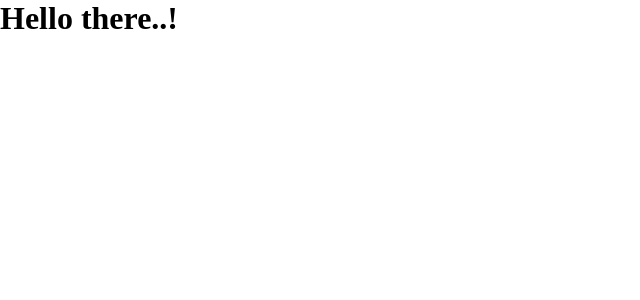
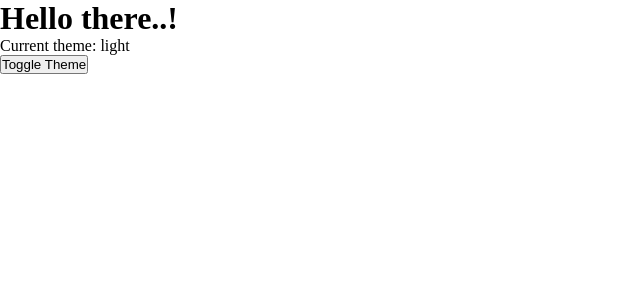
Before and after one commit to Shashidharak89/LEARNIX, a Next.js app: page / in a window 1280 px wide. Shown: the top 300 px of the page, without its empty margins (0-640 px from the left). Built offline with nearby package versions, Linux system fonts and the light colour scheme.

Commit message:
Theme context added

```diff
--- a/src/app/layout.js
+++ b/src/app/layout.js
@@ -1,28 +1,13 @@
-import { Geist, Geist_Mono } from "next/font/google";
 import "./globals.css";
-
-const geistSans = Geist({
-  variable: "--font-geist-sans",
-  subsets: ["latin"],
-});
-
-const geistMono = Geist_Mono({
-  variable: "--font-geist-mono",
-  subsets: ["latin"],
-});
-
-export const metadata = {
-  title: "Create Next App",
-  description: "Generated by create next app",
-};
+import { ThemeProvider } from "@/context/ThemeContext";
 
 export default function RootLayout({ children }) {
   return (
     <html lang="en">
-      <body
-        className={`${geistSans.variable} ${geistMono.variable} antialiased`}
-      >
-        {children}
+      <body>
+        <ThemeProvider>
+          {children}
+        </ThemeProvider>
       </body>
     </html>
   );
--- a/src/app/page.js
+++ b/src/app/page.js
@@ -1,9 +1,24 @@
-
+"use client";
+import { useTheme } from "@/context/ThemeContext";
 
 export default function Home() {
+  const { theme, toggleTheme } = useTheme();
+
   return (
-    <div >
-     <h1>Hello there..!</h1>
+    <div
+      className={`min-h-screen flex flex-col items-center justify-center ${
+        theme === "light" ? "bg-white text-black" : "bg-black text-white"
+      }`}
+    >
+      <h1 className="text-3xl font-bold mb-4">Hello there..!</h1>
+      <p className="mb-4">Current theme: {theme}</p>
+
+      <button
+        onClick={toggleTheme}
+        className="px-4 py-2 rounded bg-blue-500 text-white"
+      >
+        Toggle Theme
+      </button>
     </div>
   );
 }
--- /dev/null
+++ b/src/context/ThemeContext.js
@@ -0,0 +1,25 @@
+"use client";
+import { createContext, useContext, useState } from "react";
+
+// Create Context
+const ThemeContext = createContext();
+
+// Provider Component
+export function ThemeProvider({ children }) {
+  const [theme, setTheme] = useState("light"); // default = light
+
+  const toggleTheme = () => {
+    setTheme((prev) => (prev === "light" ? "dark" : "light"));
+  };
+
+  return (
+    <ThemeContext.Provider value={{ theme, toggleTheme }}>
+      {children}
+    </ThemeContext.Provider>
+  );
+}
+
+// Custom hook for easy access
+export function useTheme() {
+  return useContext(ThemeContext);
+}
```
